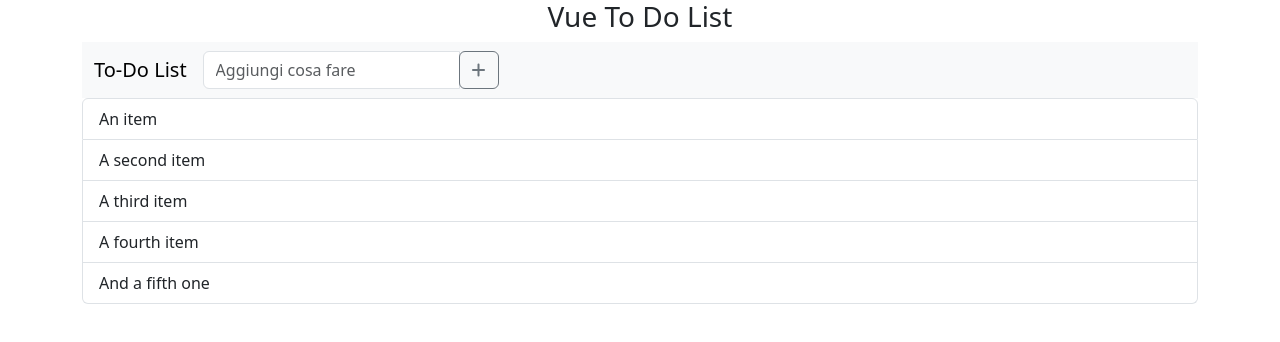
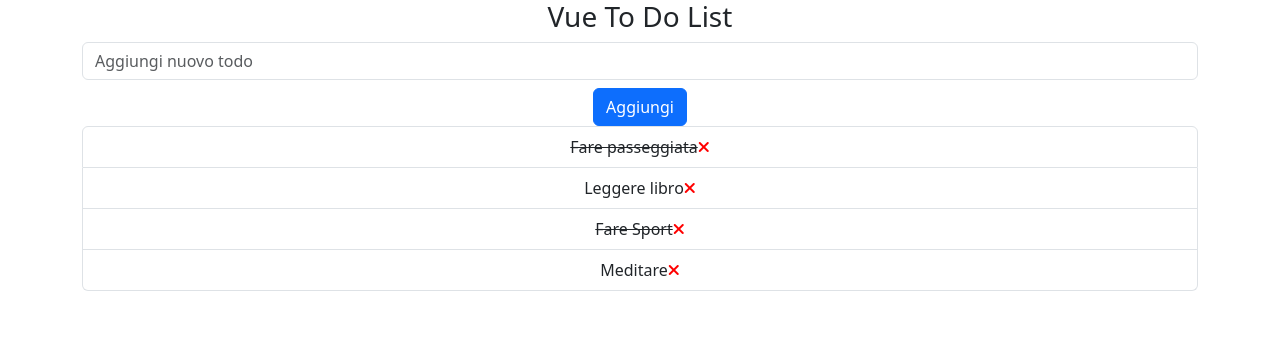
Before and after one commit to AlessandroBilli/vue-todolist, a plain HTML site: page index.html in a window 1280 px wide. Drawn offline with nearby package versions, Linux system fonts and the light colour scheme.

Commit message:
feat: To do list completo

```diff
--- a/index.html
+++ b/index.html
@@ -18,35 +18,16 @@
 
             <h3> Vue To Do List</h3>
 
-            <nav class="navbar navbar-expand-lg navbar-light bg-light">
-                <div class="container">
-                    <a class="navbar-brand" href="#">To-Do List</a>
-                    <div class="collapse navbar-collapse" id="navbarNav">
-                        <ul class="navbar-nav ml-auto">
-                            <li class="nav-item">
-                                <div class="input-group">
-                                    <input class="form-control" type="text" placeholder="Aggiungi cosa fare">
-                                    <div class="input-group-append">
-                                        <button class="btn btn-outline-secondary" type="button">
-                                            <i class="fa-solid fa-plus"></i>
-                                        </button>
-                                    </div>
-                                </div>
-                            </li>
-                        </ul>
-                    </div>
-                </div>
-            </nav>
+            <input v-model="newTodo" type="text" class="form-control mb-2" placeholder="Aggiungi nuovo todo">
+            <button @click="addTodo" class="btn btn-primary">Aggiungi</button>
 
-            <ul class="list-group ">
-                <li class="list-group-item d-flex">An item</li>
-                <li class="list-group-item d-flex  ">A second item</li>
-                <li class="list-group-item d-flex">A third item</li>
-                <li class="list-group-item d-flex">A fourth item</li>
-                <li class="list-group-item d-flex">And a fifth one</li>
+            <ul class="list-group">
+                <li v-for="(todo, index) in todos" :key="index" class="list-group-item">
+                    <span v-if="todo.done" style="text-decoration: line-through">{{ todo.text }}</span>
+                    <span v-else>{{ todo.text }}</span>
+                    <div role="button" @click="removeTodo(index)" class=" fa-solid fa-xmark"></div>
+                </li>
             </ul>
-
-
 
         </div>
 
--- a/main.js
+++ b/main.js
@@ -3,11 +3,24 @@ const { createApp } = Vue;
 createApp({
   data() {
     return {
-
-
+      todos: [
+        { text: "Fare passeggiata", done: true },
+        { text: "Leggere libro", done: false },
+        { text: "Fare Sport", done: true },
+        { text: "Meditare", done: false },
+      ],
+      newTodo: ''
     };
   },
   methods: {
-
-}
+    removeTodo: function(index) {
+      this.todos.splice(index, 1);
+    },
+    addTodo: function() {
+      if (this.newTodo.trim() !== '') {
+        this.todos.push({ text: this.newTodo, done: false });
+        this.newTodo = '';
+      }
+    }
+  }
 }).mount("#app");
--- a/style.css
+++ b/style.css
@@ -0,0 +1,3 @@
+.fa-xmark{
+    color: red;
+}
```
